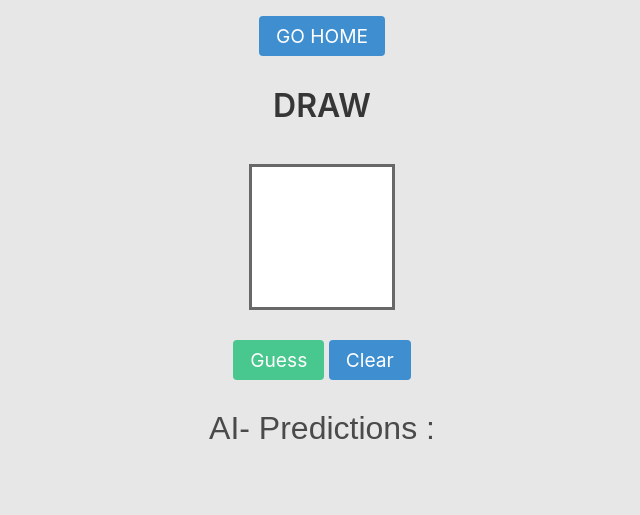
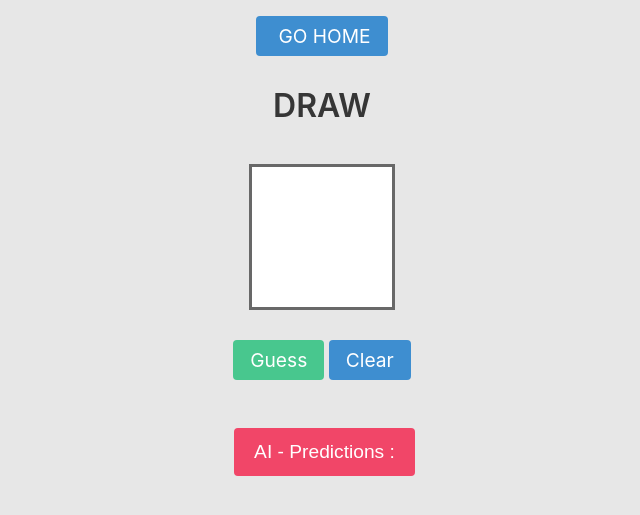
Before and after one commit to newtonHesienberg/QuickDraw, a Flask app: page /draw in a window 1280 px wide. Shown: the top 515 px of the page, without its empty margins (318-958 px from the left). Run offline with Flask 2, Linux system fonts and the light colour scheme.

Commit message:
initial commit

```diff
--- a/templates/draw.html
+++ b/templates/draw.html
@@ -4,7 +4,7 @@
 <div class="main-container">
   <div>
     <a href="/" class="button is-info">
-      <p style="font-size: larger;">GO HOME</p>
+      <p style="font-size: larger; margin-left: 5px;">GO HOME</p>
     </a>
     <br>
   </div>
@@ -22,11 +22,13 @@
     </form>
   </div>
   <br>
+  <br>
   <div>
-    <h1 style="font-size: xx-large; font-family: Arial, Helvetica, sans-serif;">AI- Predictions :</h1>
+    <h1 class="button is-danger" style="font-size: larger; font-family: Arial, Helvetica, sans-serif; margin-left: 5px;">AI - Predictions :</h1>
+    <br>
     <br>
     {% for class_name in pred %}
-  <li class="list-group-item" style="font-size: large; margin-left: 40px;">
+  <li class="list-group-item" style="font-size: large; margin-left: 25px;">
     {{ class_name.upper() }}
   </li>
   {% endfor %}
```
Also changed, not shown: requirements.txt (added, +53 -0 lines), 1 other file.
